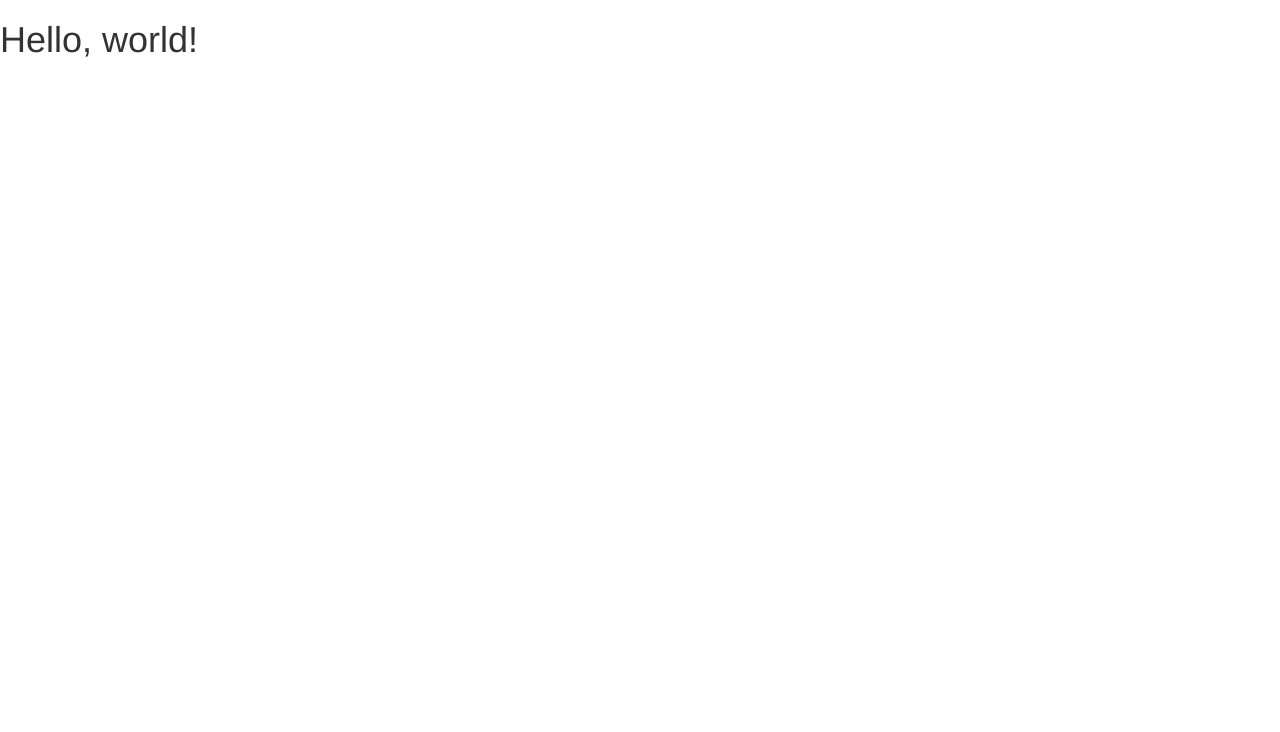
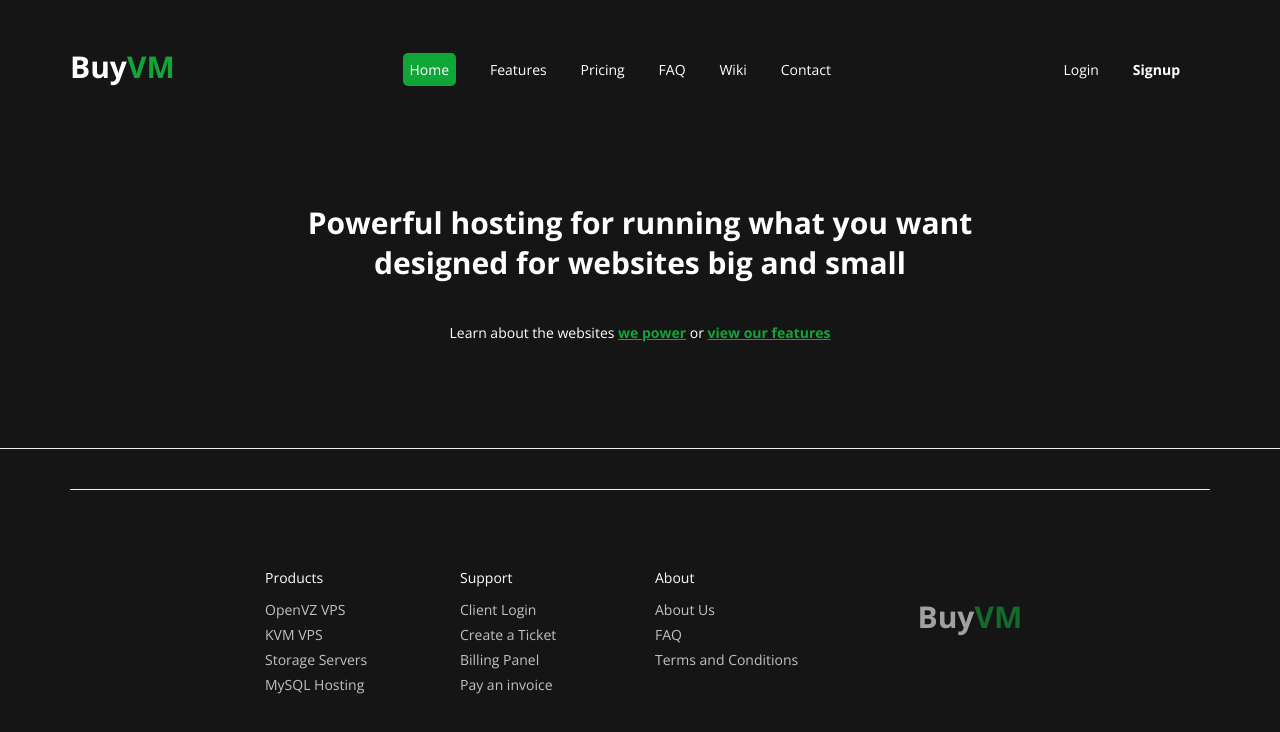
Before and after one commit to lele0108/BuyVM, a plain HTML site: page index.html in a window 1280 px wide. Drawn offline with nearby package versions, Linux system fonts and the light colour scheme; some packages are replaced by stand-ins of ours.

Commit message:
homepage + angular setup

```diff
--- a/css/style.scss
+++ b/css/style.scss
@@ -1,3 +1,72 @@
+$black: #161515;
+$green: #10a537;
+$gray: #bdc3c7;
+
+p, h1, h2, h3, h4, h5, a, li {
+	font-family: 'Open Sans', sans-serif;
+}
+
 body {
+	background-color: $black;
+	color:white;
+}
 
+.header {
+	margin-top:30px;
+	h1 {
+		font-weight:700;
+		font-size:30px;
+		span {
+			color:$green;
+		}
+	}
+	ul {
+		margin-top:30px;
+	}
+	li {
+		margin: 0px 30px 0px 0px;
+		display:inline;
+		span {
+			background-color:$green;
+			padding: 7px;
+			border-radius:5px;
+		}
+	}
 }
+
+.footer {
+	h5 {
+		margin-bottom:15px;
+	}
+	ul {
+		padding: 0px;
+	}
+	li {
+		list-style-type: none;
+		margin-bottom:5px;
+		color:$gray;
+	}
+	h1 {
+		margin: 40px 0px 0px -30px;;
+		opacity:0.6;;
+		font-weight:700;
+		span {
+			color:$green;
+		}
+		font-size:30px;
+	}
+}
+
+.tagline {
+	padding: 100px 0px 75px 0px;
+	h1 {
+		font-weight:700;
+		font-size:30px;
+		line-height:20px;
+	}
+	a {
+		color:$green;
+		font-weight:700;
+		text-decoration:underline;
+	}
+}
--- a/index.html
+++ b/index.html
@@ -1,5 +1,5 @@
 <!DOCTYPE html>
-<html lang="en">
+<html lang="en" ng-app="BuyVM">
   <head>
     <meta charset="utf-8">
     <meta http-equiv="X-UA-Compatible" content="IE=edge">
@@ -9,6 +9,10 @@
     <!-- Bootstrap -->
     <link href="css/bootstrap.min.css" rel="stylesheet">
     <link href="css/style.css" rel="stylesheet">
+    <link href='http://fonts.googleapis.com/css?family=Open+Sans:400,300,600,800,700' rel='stylesheet' type='text/css'>
+    <script src="https://ajax.googleapis.com/ajax/libs/angularjs/1.2.10/angular.min.js"></script>
+    <script src="//ajax.googleapis.com/ajax/libs/angularjs/1.2.10/angular-route.js"></script>
+    <script src="js/script.js"></script>
 
     <!-- HTML5 Shim and Respond.js IE8 support of HTML5 elements and media queries -->
     <!-- WARNING: Respond.js doesn't work if you view the page via file:// -->
@@ -17,13 +21,85 @@
       <script src="https://oss.maxcdn.com/respond/1.4.2/respond.min.js"></script>
     <![endif]-->
   </head>
-  <body>
-    <h1>Hello, world!</h1>
+  <body ng-controller="bodyController">
+    <div class="header">
+      <div class="container">
+        <div class="row">
+          <div class="col-lg-3">
+            <h1>Buy<span>VM</span></h1>
+          </div>
+          <div class="col-lg-6">
+            <ul>
+              <li><span>Home</span></li>
+              <li>Features</li>
+              <li>Pricing</li>
+              <li>FAQ</li>
+              <li>Wiki</li>
+              <li>Contact</li>
+            </ul>
+          </div>
+          <div class="col-lg-3">
+            <ul class="text-right">
+              <li>Login</li>
+              <li><b>Signup</b></li>
+            </ul>
+          </div>
+        </div>
+      </div>
+    </div>
+
+    <div id="main">
+
+    <!-- angular templating -->
+    <!-- this is where content will be injected -->
+      <div ng-view></div>
+
+    </div>
+
+    <div class="footer">
+      <div class="container">
+        <div class="row">
+          <div class="col-lg-12">
+            <hr style="margin-bottom:70px;">
+            <div class="row">
+              <div class="col-lg-2 col-lg-offset-2">
+                <h5>Products</h5>
+                <ul>
+                  <li>OpenVZ VPS</li>
+                  <li>KVM VPS</li>
+                  <li>Storage Servers</li>
+                  <li>MySQL Hosting</li>
+                </ul>
+              </div>
+              <div class="col-lg-2">
+                <h5>Support</h5>
+                <ul>
+                  <li>Client Login</li>
+                  <li>Create a Ticket</li>
+                  <li>Billing Panel</li>
+                  <li>Pay an invoice</li>
+                </ul>
+              </div>
+              <div class="col-lg-2">
+                <h5>About</h5>
+                <ul>
+                  <li>About Us</li>
+                  <li>FAQ</li>
+                  <li>Terms and Conditions</li>
+                </ul>
+              </div>
+              <div class="col-lg-1 col-lg-offset-1">
+                <h1>Buy<span>VM</h1>
+              </div>
+            </div>
+          </div>
+        </div>
+      </div>
+    </div>
 
     <!-- jQuery (necessary for Bootstrap's JavaScript plugins) -->
     <script src="https://ajax.googleapis.com/ajax/libs/jquery/1.11.1/jquery.min.js"></script>
     <!-- Include all compiled plugins (below), or include individual files as needed -->
     <script src="js/bootstrap.min.js"></script>
-    <script type="text/javascript" src="js/script.js"></script>
   </body>
 </html>
--- /dev/null
+++ b/js/min/script-min.js
@@ -0,0 +1 @@
+var scotchApp=angular.module("BuyVM",["ngRoute"]);scotchApp.config(function(o){o.when("/",{templateUrl:"pages/home.html",controller:"mainController"}).when("/about",{templateUrl:"pages/about.html",controller:"aboutController"}).when("/contact",{templateUrl:"pages/contact.html",controller:"contactController"})}),scotchApp.controller("bodyController",function(o){}),scotchApp.controller("mainController",function(o){o.message="Everyone come and see how good I look!"}),scotchApp.controller("aboutController",function(o){o.message="Look! I am an about page."}),scotchApp.controller("contactController",function(o){o.message="Contact us! JK. This is just a demo."});
--- a/js/script.js
+++ b/js/script.js
@@ -0,0 +1,46 @@
+// script.js
+
+	// create the module and name it scotchApp
+        // also include ngRoute for all our routing needs
+	var scotchApp = angular.module('BuyVM', ['ngRoute']);
+
+	// configure our routes
+	scotchApp.config(function($routeProvider) {
+		$routeProvider
+
+			// route for the home page
+			.when('/', {
+				templateUrl : 'pages/home.html',
+				controller  : 'mainController'
+			})
+
+			// route for the about page
+			.when('/about', {
+				templateUrl : 'pages/about.html',
+				controller  : 'aboutController'
+			})
+
+			// route for the contact page
+			.when('/contact', {
+				templateUrl : 'pages/contact.html',
+				controller  : 'contactController'
+			});
+	});
+
+	// create the controller and inject Angular's $scope
+	scotchApp.controller('bodyController', function($scope) {
+
+	});
+
+	scotchApp.controller('mainController', function($scope) {
+		// create a message to display in our view
+		$scope.message = 'Everyone come and see how good I look!';
+	});
+
+	scotchApp.controller('aboutController', function($scope) {
+		$scope.message = 'Look! I am an about page.';
+	});
+
+	scotchApp.controller('contactController', function($scope) {
+		$scope.message = 'Contact us! JK. This is just a demo.';
+	});
--- /dev/null
+++ b/pages/home.html
@@ -0,0 +1,12 @@
+<div class="tagline">
+	<div class="container">
+		<div class="row">
+			<div class="col-lg-12">
+				<h1 class="text-center">Powerful hosting for running what you want</h1>
+				<h1 class="text-center">designed for websites big and small</h1><br><br>
+				<p class="text-center">Learn about the websites <a href="#">we power</a> or <a href="#">view our features</a></p>
+			</div>
+		</div>
+	</div>
+</div>
+<hr>
```
Also changed, not shown: css/style.css, 1 other file.
